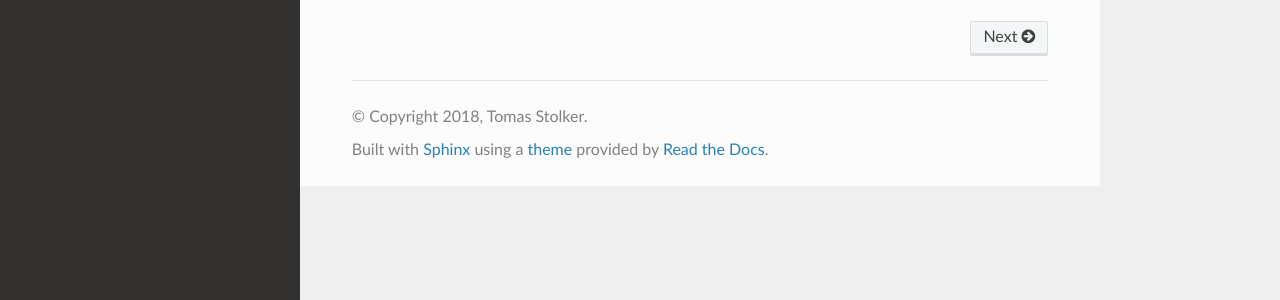
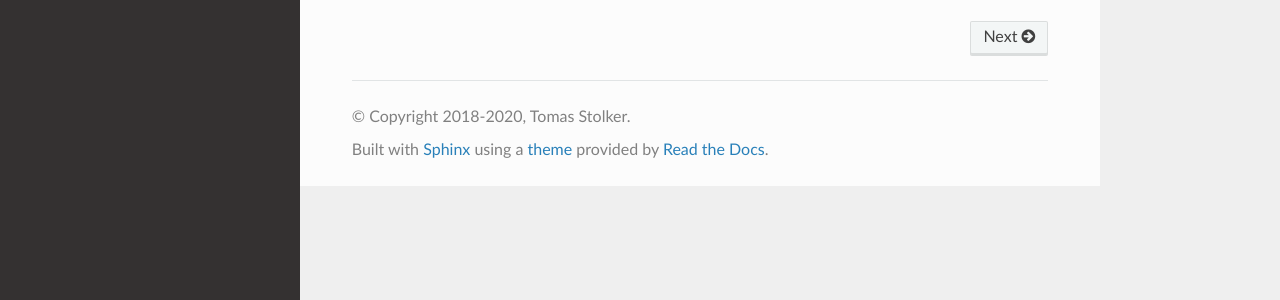
Before and after one commit to tomasstolker/ARTES, a Sphinx documentation site: the page built from docs/index.rst, in a window 1280 px wide. Shown: the part 595-895 px from the top of the page. Built offline with Sphinx 7.4.7 and the Read the Docs theme 2.0.0, drawn with Linux system fonts in a browser that asks for light colours.

```diff
--- a/README.rst
+++ b/README.rst
@@ -27,6 +27,6 @@
 License
 -------
 
-Copyright 2018 Tomas Stolker
+Copyright 2018-2020 Tomas Stolker
 
 ARTES is free software and distributed under the GNU General Public License v3.
--- a/docs/conf.py
+++ b/docs/conf.py
@@ -20,7 +20,7 @@
 # -- Project information -----------------------------------------------------
 
 project = u'ARTES'
-copyright = u'2018, Tomas Stolker'
+copyright = u'2018-2020, Tomas Stolker'
 author = u'Tomas Stolker'
 
 # The short X.Y version
```
Also changed, not shown: 2 other files.
